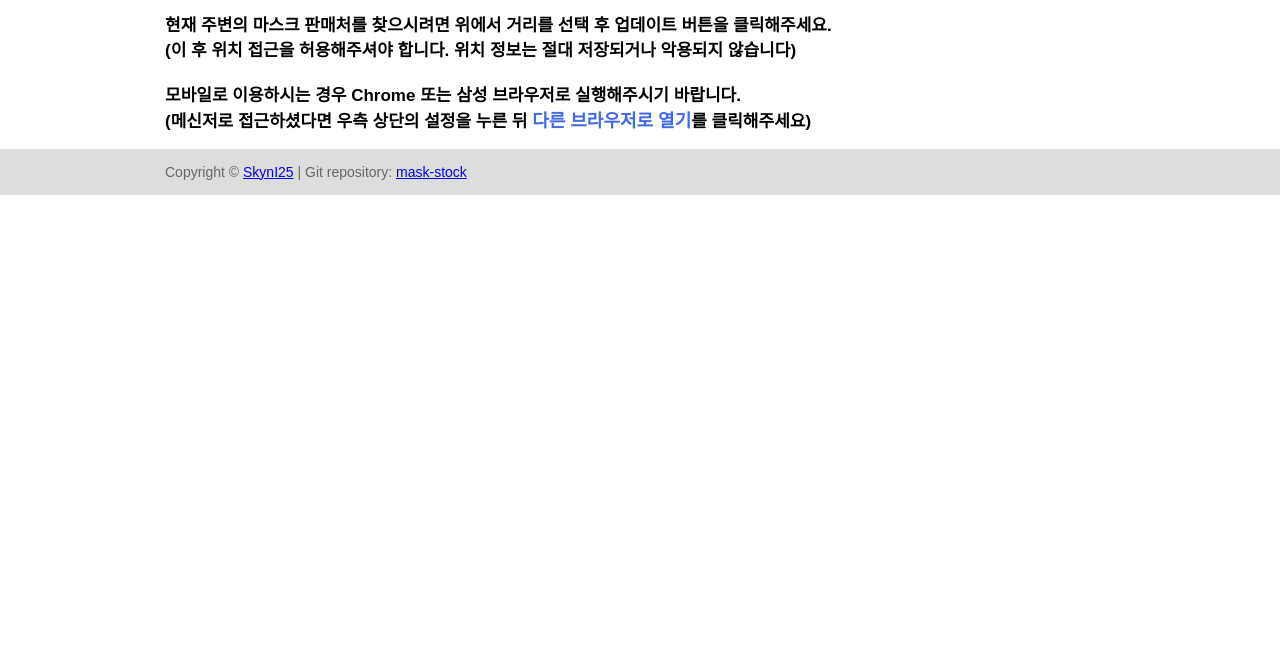
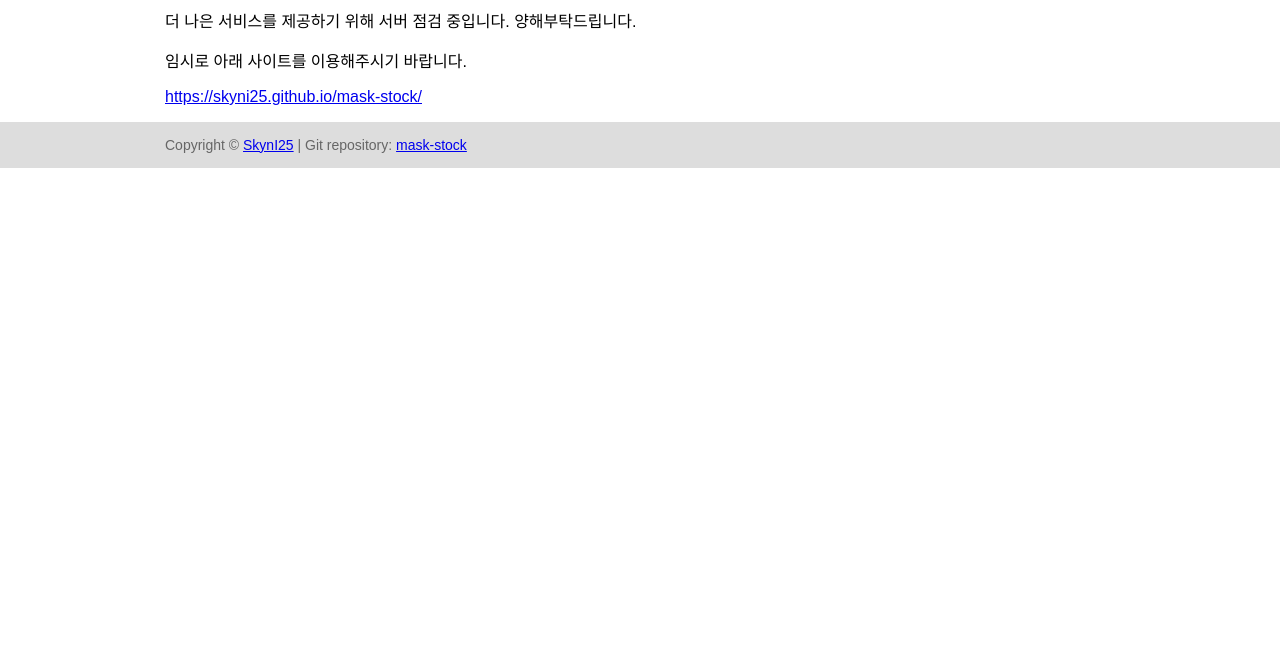
Before and after one commit to SkynI25/mask-stock, a website: page index.html in a window 1280 px wide. Shown: the part 148-800 px from the top of the page. Drawn offline with Linux system fonts and the light colour scheme.

Commit message:
add remark to hide contents

```diff
--- a/index.html
+++ b/index.html
@@ -22,13 +22,13 @@
             </div>
         </div>
     </header>
-    <!-- <div class="notice-inner">
+    <div class="notice-inner">
         <h1>현재 서버 점검 중입니다</h1>
         <p>더 나은 서비스를 제공하기 위해 서버 점검 중입니다. 양해부탁드립니다.</p>
         <p>임시로 아래 사이트를 이용해주시기 바랍니다.</p>
         <p><a href="https://skyni25.github.io/mask-stock/">https://skyni25.github.io/mask-stock/</a></p>
-    </div> -->
-    <div class="content">
+    </div>
+    <!-- <div class="content">
         <div class="pharmacy-total">
             <h2 class="pharmacy-count">약국 : </h2>
             <div class="pharmacy-data">
@@ -58,7 +58,7 @@
         모바일로 이용하시는 경우 Chrome 또는 삼성 브라우저로 실행해주시기 바랍니다.<br>
         (메신저로 접근하셨다면 우측 상단의 설정을 누른 뒤 <span class="pointout">다른 브라우저로 열기</span>를 클릭해주세요)</p>
         </ul>
-    </div>
+    </div> -->
     <footer class="footer">
         <div class="footer-inner">
             <div class="copyright">
```
